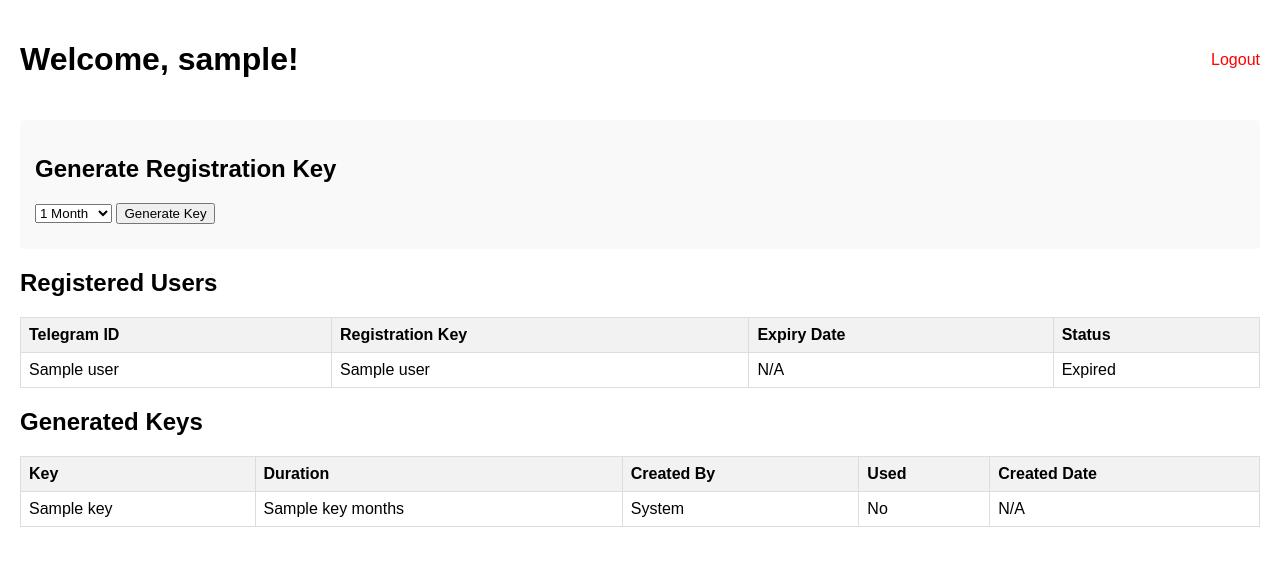
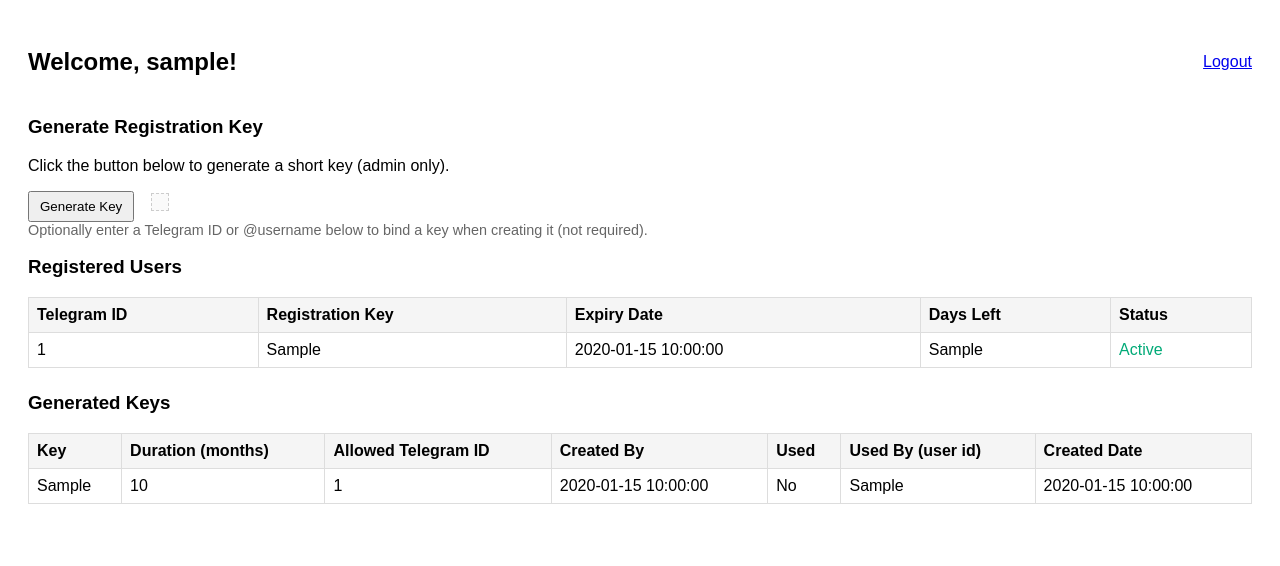
Before and after one commit to IslamThwabeh/XFLEXAI_Server, a Flask app: template templates/dashboard.html in a window 1280 px wide. Shown: the top 566 px of the page. Run offline with Flask 3, Linux system fonts and the light colour scheme; the template is opened without the code that fills it: most values are stand-ins (such as "Sample title", 1, 10 or a date in 2020); parts of the project's set-up code (start-up, migrations or seed data) failed here and were passed over.

Commit message:
Update Registration key functionality to have a key and user id - fix dashboard

```diff
--- a/templates/dashboard.html
+++ b/templates/dashboard.html
@@ -1,91 +1,136 @@
-<!DOCTYPE html>
-<html>
+<!doctype html>
+<html lang="en">
 <head>
-    <title>Admin Dashboard - XFLEXAI</title>
+  <meta charset="utf-8">
+  <title>Admin Dashboard</title>
+  <meta name="viewport" content="width=device-width,initial-scale=1">
   <style>
-        body { font-family: Arial, sans-serif; margin: 20px; }
-        .header { display: flex; justify-content: space-between; align-items: center; margin-bottom: 20px; }
-        table { width: 100%; border-collapse: collapse; margin: 20px 0; }
-        th, td { border: 1px solid #ddd; padding: 8px; text-align: left; }
-        th { background-color: #f2f2f2; }
-        .key-generator { background: #f9f9f9; padding: 15px; border-radius: 5px; margin: 20px 0; }
-        .logout { color: red; text-decoration: none; }
+    body { font-family: Arial, Helvetica, sans-serif; padding: 20px; }
+    header { display:flex; justify-content:space-between; align-items:center; margin-bottom:20px; }
+    table { width:100%; border-collapse: collapse; margin-bottom: 24px; }
+    th, td { border:1px solid #ddd; padding:8px; text-align:left; }
+    th { background:#f5f5f5; }
+    .success { color: #0a7; }
+    .danger { color: #c00; }
+    .small { font-size: 0.9em; color:#666; }
+    .controls { margin-bottom: 12px; }
+    .key-box { background:#fafafa; padding:8px; border:1px dashed #ccc; display:inline-block; margin-left:12px; }
+    button { padding:6px 10px; cursor:pointer; }
   </style>
 </head>
 <body>
-    <div class="header">
-        <h1>Welcome, {{ admin_username }}!</h1>
-        <a href="/admin/logout" class="logout">Logout</a>
+  <header>
+    <div>
+      <h2>Welcome, {{ admin_username or "Admin" }}!</h2>
     </div>
+    <div>
+      <a href="/admin/logout">Logout</a>
+    </div>
+  </header>
 
-    <div class="key-generator">
-        <h2>Generate Registration Key</h2>
-        <select id="durationSelect">
-            <option value="1">1 Month</option>
-            <option value="3">3 Months</option>
-            <option value="12">1 Year</option>
-        </select>
-        <button onclick="generateKey()">Generate Key</button>
-        <div id="keyResult" style="margin-top: 10px;"></div>
-    </div>
+  <section class="controls">
+    <h3>Generate Registration Key</h3>
+    <p>Click the button below to generate a short key (admin only).</p>
+    <button id="genKeyBtn">Generate Key</button>
+    <span id="generatedKey" class="key-box" aria-live="polite"></span>
+    <div class="small">Optionally enter a Telegram ID or @username below to bind a key when creating it (not required).</div>
+  </section>
 
-    <h2>Registered Users</h2>
+  <section>
+    <h3>Registered Users</h3>
     <table>
+      <thead>
         <tr>
           <th>Telegram ID</th>
           <th>Registration Key</th>
           <th>Expiry Date</th>
+          <th>Days Left</th>
           <th>Status</th>
         </tr>
-        {% for user in users %}
+      </thead>
+      <tbody>
+        {% if users and users|length > 0 %}
+          {% for u in users %}
             <tr>
-            <td>{{ user[1] }}</td>
-            <td>{{ user[2] }}</td>
-            <td>{{ user[3].strftime('%Y-%m-%d') if user[3] else 'N/A' }}</td>
-            <td>{{ 'Active' if user[4] else 'Expired' }}</td>
+              <td>{{ u.telegram_user_id }}</td>
+              <td>{{ u.registration_key or '—' }}</td>
+              <td>{{ u.expiry_date or 'N/A' }}</td>
+              <td>{{ u.days_left if u.days_left is not none else '—' }}</td>
+              <td>
+                {% if u.status == 'Active' %}
+                  <span class="success">Active</span>
+                {% elif u.status == 'Expired' %}
+                  <span class="danger">Expired</span>
+                {% else %}
+                  <span class="small">{{ u.status }}</span>
+                {% endif %}
+              </td>
             </tr>
           {% endfor %}
+        {% else %}
+          <tr><td colspan="5" class="small">No registered users yet.</td></tr>
+        {% endif %}
+      </tbody>
     </table>
+  </section>
 
-    <h2>Generated Keys</h2>
+  <section>
+    <h3>Generated Keys</h3>
     <table>
+      <thead>
         <tr>
           <th>Key</th>
-            <th>Duration</th>
+          <th>Duration (months)</th>
+          <th>Allowed Telegram ID</th>
           <th>Created By</th>
           <th>Used</th>
+          <th>Used By (user id)</th>
           <th>Created Date</th>
         </tr>
-        {% for key in keys %}
+      </thead>
+      <tbody>
+        {% if keys and keys|length > 0 %}
+          {% for k in keys %}
             <tr>
-            <td>{{ key[1] }}</td>
-            <td>{{ key[2] }} months</td>
-            <td>{{ key[7] or 'System' }}</td>
-            <td>{{ 'Yes' if key[5] else 'No' }}</td>
-            <td>{{ key[4].strftime('%Y-%m-%d') if key[4] else 'N/A' }}</td>
+              <td>{{ k.key_value }}</td>
+              <td>{{ k.duration_months }}</td>
+              <td>{{ k.allowed_telegram_user_id or 'Unbound' }}</td>
+              <td>{{ k.created_by_username }}</td>
+              <td>{{ 'Yes' if k.used else 'No' }}</td>
+              <td>{{ k.used_by or '—' }}</td>
+              <td>{{ k.created_at or 'N/A' }}</td>
             </tr>
           {% endfor %}
+        {% else %}
+          <tr><td colspan="7" class="small">No registration keys generated yet.</td></tr>
+        {% endif %}
+      </tbody>
     </table>
+  </section>
 
 <script>
-        async function generateKey() {
-            const duration = document.getElementById('durationSelect').value;
-
-            const response = await fetch('/admin/generate-key', {
+  // Simple JS to call generate-key and display response.
+  // It sends JSON and includes cookies so session auth is preserved.
+  document.getElementById('genKeyBtn').addEventListener('click', async function () {
+    // Optionally, you could prompt admin for telegram_identifier; left simple here.
+    const payload = { duration: 1 }; // default 1 month
+    try {
+      const res = await fetch('/admin/generate-key', {
         method: 'POST',
+        credentials: 'same-origin',
         headers: { 'Content-Type': 'application/json' },
-                body: JSON.stringify({ duration: duration })
+        body: JSON.stringify(payload)
       });
-
-            const result = await response.json();
-            if (result.success) {
-                document.getElementById('keyResult').innerHTML =
-                    `<strong>Generated Key: ${result.key}</strong> - Copy this key and provide it to users.`;
-            } else {
-                document.getElementById('keyResult').innerHTML =
-                    `<span style="color: red;">Error: ${result.error}</span>`;
+      const data = await res.json();
+      if (!res.ok || !data.success) {
+        alert('Failed to generate key: ' + (data && data.error ? data.error : res.statusText));
+        return;
       }
+      document.getElementById('generatedKey').textContent = data.key;
+    } catch (err) {
+      alert('Error generating key: ' + err.message);
     }
+  });
 </script>
 </body>
 </html>
```
Also changed, not shown: routes/admin_routes.py (+70 -3 lines). Lines whose indentation alone changed are shown as unchanged.
